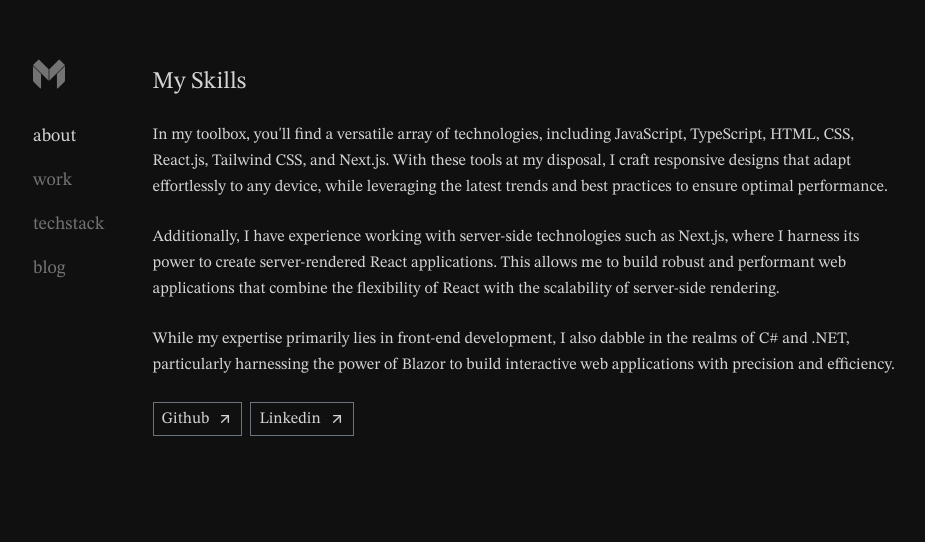
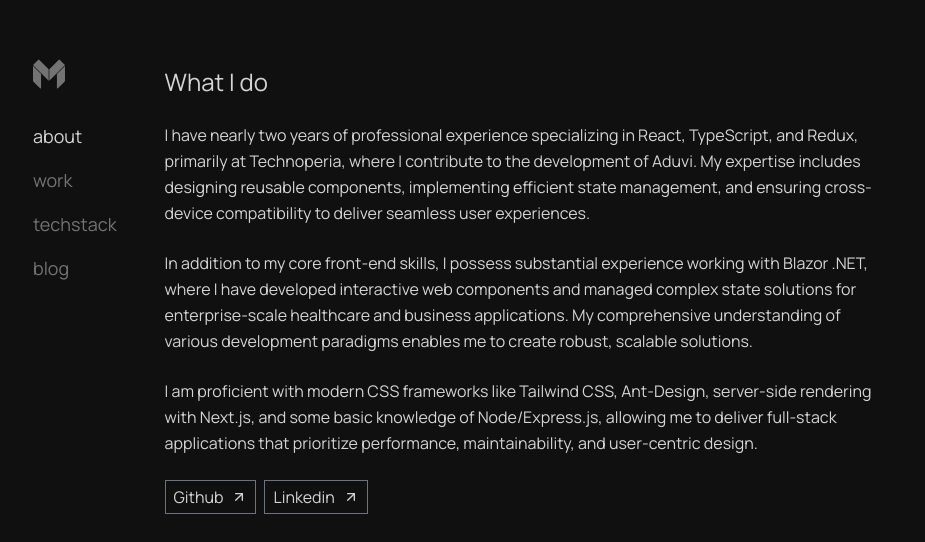
Before and after one commit to devemit/next14-portfolio, a Next.js app: page /about in a window 1280 px wide. Shown: the part 118-660 px from the top of the page, without its empty margins (175-1100 px from the left). Built offline with nearby package versions, Linux system fonts and the light colour scheme.

Commit message:
add: font update & about me text update

```diff
--- a/app/(routes)/about/page.tsx
+++ b/app/(routes)/about/page.tsx
@@ -2,32 +2,30 @@
 import Button from '@/components/button'
 
 export const metadata: Metadata = {
-  title: 'About',
+  title: 'What I do',
   description: 'Generated by create next app',
 }
 export default function About() {
   return (
     <section className="py-2">
-      <h1 className="text-2xl text-[#D4D4D4]">My Skills</h1>
+      <h1 className="text-2xl text-[#D4D4D4]">What I do</h1>
       <br />
       <p className="leading-relaxed text-[#D4D4D4]">
-        In my toolbox, you&apos;ll find a versatile array of technologies, including JavaScript,
-        TypeScript, HTML, CSS, React.js, Tailwind CSS, and Next.js. With these tools at my disposal,
-        I craft responsive designs that adapt effortlessly to any device, while leveraging the
-        latest trends and best practices to ensure optimal performance.
+        I have nearly two years of professional experience specializing in React, TypeScript, and Redux, primarily at Technoperia, where I
+        contribute to the development of Aduvi. My expertise includes designing reusable components, implementing efficient state
+        management, and ensuring cross-device compatibility to deliver seamless user experiences.
       </p>
       <br />
       <p className="leading-relaxed text-[#D4D4D4]">
-        Additionally, I have experience working with server-side technologies such as Next.js, where
-        I harness its power to create server-rendered React applications. This allows me to build
-        robust and performant web applications that combine the flexibility of React with the
-        scalability of server-side rendering.
+        In addition to my core front-end skills, I possess substantial experience working with Blazor .NET, where I have developed
+        interactive web components and managed complex state solutions for enterprise-scale healthcare and business applications. My
+        comprehensive understanding of various development paradigms enables me to create robust, scalable solutions.
       </p>
       <br />
       <p className="leading-relaxed text-[#D4D4D4]">
-        While my expertise primarily lies in front-end development, I also dabble in the realms of
-        C# and .NET, particularly harnessing the power of Blazor to build interactive web
-        applications with precision and efficiency.
+        I am proficient with modern CSS frameworks like Tailwind CSS, Ant-Design, server-side rendering with Next.js, and some basic
+        knowledge of Node/Express.js, allowing me to deliver full-stack applications that prioritize performance, maintainability, and
+        user-centric design.
       </p>
       <br />
       <div className="flex gap-2">
--- a/app/layout.tsx
+++ b/app/layout.tsx
@@ -3,15 +3,14 @@
 
 import Navbar from '@/components/navbar'
 
-import localFont from 'next/font/local'
-import { JetBrains_Mono } from 'next/font/google'
+import { Manrope, JetBrains_Mono } from 'next/font/google'
 import { Suspense } from 'react'
 
 import './globals.css'
 
-const stixTwoText = localFont({
-  src: '../public/fonts/STIXTwoText-VariableFont_wght.ttf',
-  variable: '--font-stix-two-text',
+const manrope = Manrope({
+  subsets: ['latin'],
+  variable: '--font-manrope',
   display: 'swap',
 })
 
@@ -28,7 +27,7 @@
 
 export default function RootLayout({ children }: { children: React.ReactNode }) {
   return (
-    <html lang="en" className={`${stixTwoText.variable} ${jetbrainsMono.variable}`}>
+    <html lang="en" className={`${manrope.variable} ${jetbrainsMono.variable}`}>
       <body className="bg-[#111010] font-sans">
         <Suspense fallback={<Loading />}>
           <div className="mx-4 flex max-w-4xl flex-col gap-12 px-4 py-12 md:mt-20 md:flex-row lg:mx-auto lg:mt-32">
--- a/tailwind.config.ts
+++ b/tailwind.config.ts
@@ -6,7 +6,7 @@
   theme: {
     extend: {
       fontFamily: {
-        sans: ['var(--font-stix-two-text)', 'system-ui', 'serif'],
+        sans: ['var(--font-manrope)', 'system-ui', 'sans-serif'],
         mono: ['var(--font-jetbrains-mono)', 'monospace'],
       },
       backgroundImage: {
```
Also changed, not shown: public/fonts/STIXTwoText-VariableFont_wght.ttf (deleted).
